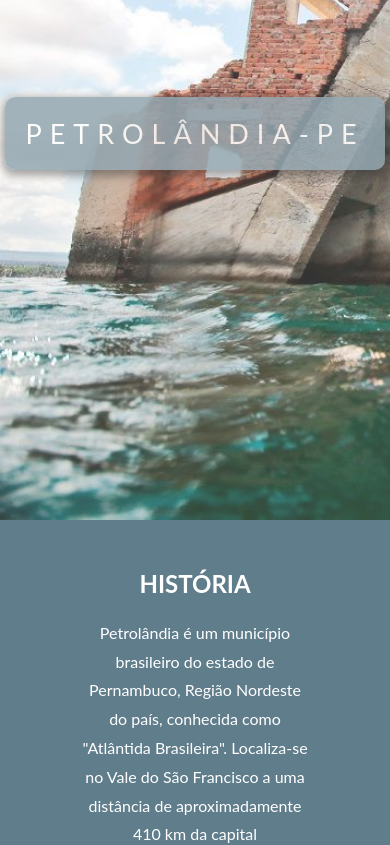
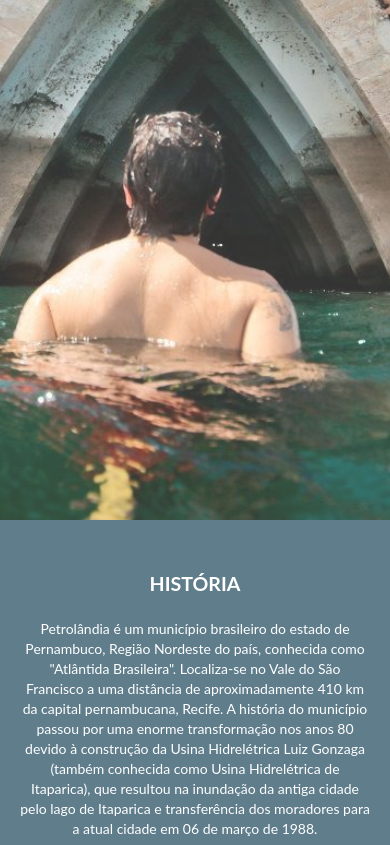
Before and after one commit to jainyxavier/parallax-page, a plain HTML site: page index.html in a window 390 px wide. Shown: the part 280-1125 px from the top of the page. Drawn offline with Linux system fonts and the light colour scheme.

Commit message:
feature(#5r84jk): Layout responsivo finalizado

```diff
--- a/index.html
+++ b/index.html
@@ -17,7 +17,7 @@
         </section>
 
         <!-- section one -->
-        <section class="section-one">
+        <section class="section-one section-container">
             <h2>História</h2>
             <p>Petrolândia é um município brasileiro do estado de Pernambuco, Região Nordeste do país, conhecida como "Atlântida Brasileira". Localiza-se no Vale do São Francisco a uma distância de aproximadamente 410 km da capital pernambucana, Recife. A história do município passou por uma enorme transformação nos anos 80 devido à construção da Usina Hidrelétrica Luiz Gonzaga (também conhecida como Usina Hidrelétrica de Itaparica), que resultou na inundação da antiga cidade pelo lago de Itaparica e transferência dos moradores para a atual cidade em 06 de março de 1988.</p>
         </section>
@@ -25,7 +25,7 @@
         <section class="box-img-two box-img"></section>
 
         <!-- section two -->
-        <section class="section-two">
+        <section class="section-two section-container">
             <h2>Ilha de Rarrá</h2>
             <p>Um dos pontos turísticos conhecidos na cidade de Petrolândia é: Ilha de Rarrá. Uma verdadeira joia do São Francisco, localizada no meio do rio entre Petrolândia e Glória, na Bahia. Um pequeno paraíso rodeado por águas cristalinas e dunas de areia clara. De tão bonita parece até miragem, mas ao se aproximar de catamarã percebe-se que a ilha é uma deslumbrante verdade. Um opção para curtir a energia única do Velho Chico.</p>
         </section>
@@ -33,7 +33,7 @@
         <section class="box-img-three box-img"></section>
 
         <!-- section three -->
-        <section class="section-three">
+        <section class="section-three section-container">
             <h2>Praia do sobrado</h2>
             <p>Outro ponto turístico: A Praia do Sobrado, mais um lugar paradisíaco que fica situado nas margens do Rio São Francisco. A Praia do Sobrado é composta por uma série de dunas de areias finas que, juntamente com as águas cristalinas e algumas formações rochosas isoladas (que são uma espécie de marca registrada deste lugar), formam cenários de imensa beleza.</p>
         </section>
--- a/style.css
+++ b/style.css
@@ -24,6 +24,11 @@ body{
 .box-img-one{
     background-image: url(imagens/igreja-submersa1.jpg);
     min-height: 800px;
+    padding-top: 360px;
+}
+
+.box-img-one .title{
+    position: unset;
 }
 
 .title{
@@ -31,7 +36,7 @@ body{
     top: 50%;
     width: 100%;
     text-align: center;
-    font-size: 27px;
+    font-size: 1.688rem;
     letter-spacing: 8px;
     text-transform: uppercase
 }
@@ -115,3 +120,31 @@ body{
     width: 100%;
     max-width: 40px;
 }
+
+/* 1024 - 992 - 768 - 480 */
+
+@media (max-width: 900px){
+    .box-img-one{
+        background-position: center;
+        padding-top: 200px;
+    }
+
+    .section-container{
+        padding: 50px 20px;
+    }
+
+    .section-container h2{
+        font-size: 1.225rem;
+    }
+
+    .section-container p{
+        font-size: 0.875rem;
+        line-height: 20px;
+    }
+}
+
+@media (max-width: 400px){
+    .title{
+        font-size: 1.063rem;
+    }
+}
```
